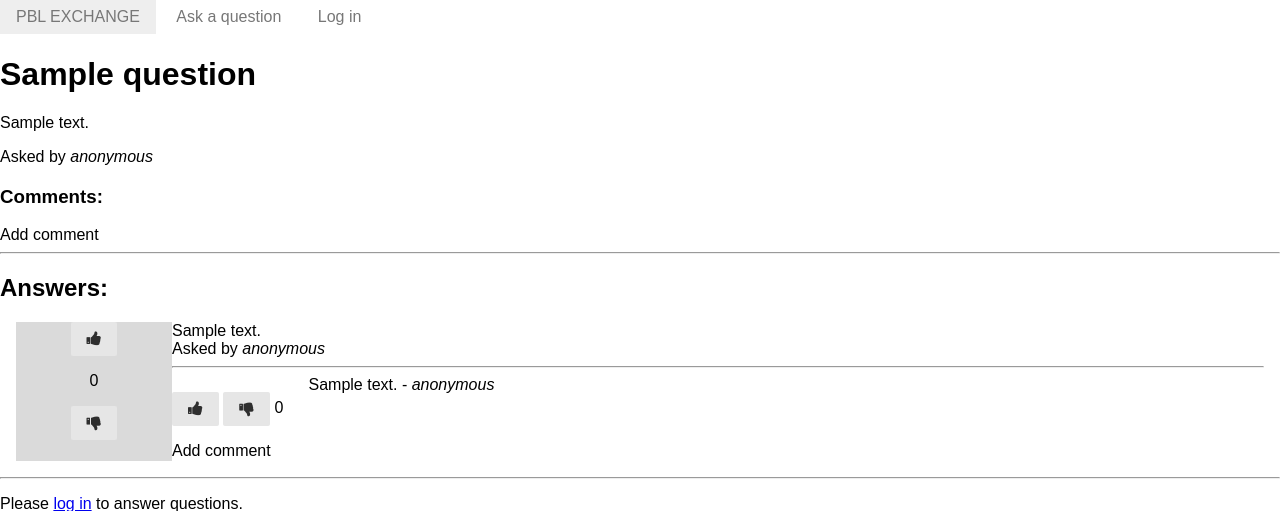
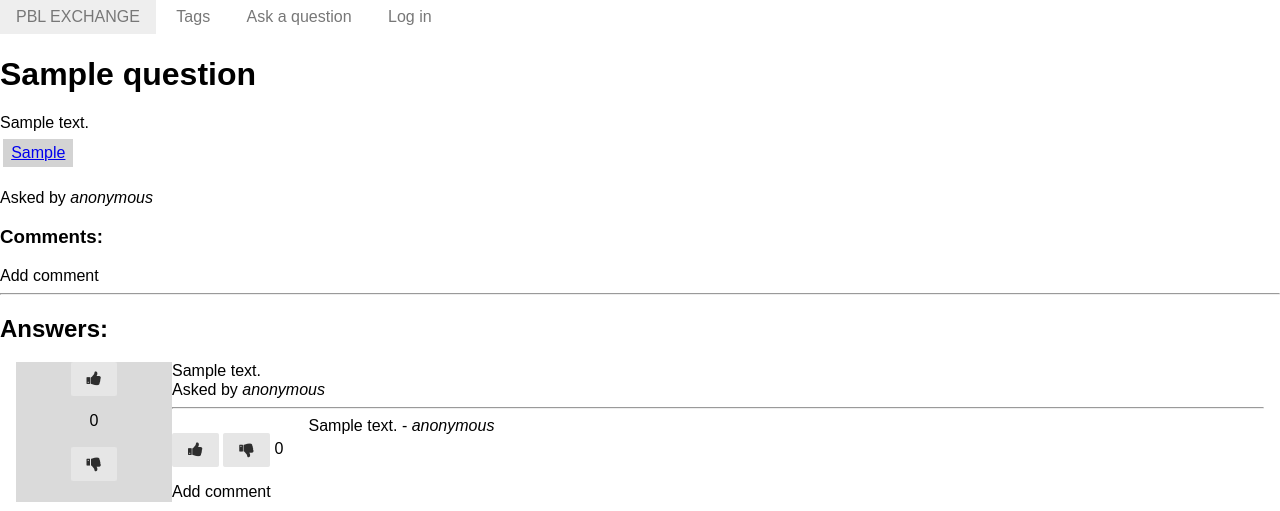
Before and after one commit to PBLExchange/PBLExchange, a Django app: page /questions/detail/1 in a window 1280 px wide. Shown: the top 511 px of the page. Run offline with Django 3.2, Linux system fonts and the light colour scheme; tables that the repository leaves empty hold one stand-in row (values such as "Sample post"); parts of the project's set-up code (start-up, migrations or seed data) failed here and were passed over; some libraries are stand-ins or nearby versions.

Commit message:
added tags field, and tags site, with tag sorted questions

```diff
--- a/pblexchange/static/pblexchange/css/base.css
+++ b/pblexchange/static/pblexchange/css/base.css
@@ -27,3 +27,10 @@
 .comment-form {
     display: none;
 }
+
+.tag {
+    background: lightgray;
+    padding: .3em .5em;
+    display: inline-block;
+    margin: .4em .2em;
+}
--- a/pblexchange/templates/pblexchange/base.html
+++ b/pblexchange/templates/pblexchange/base.html
@@ -17,6 +17,7 @@
 <div class="pure-menu pure-menu-horizontal">
     <a href="{% url 'home' %}" class="pure-menu-heading pure-menu-link">PBL Exchange</a>
     <ul class="pure-menu-list">
+        <li class="pure-menu-item"><a href="{% url 'questions:tags' %}" class="pure-menu-link">Tags</a></li>
         <li class="pure-menu-item"><a href="{% url 'questions:ask' %}" class="pure-menu-link">Ask a question</a></li>
         {% if user.is_authenticated %}
             <li class="pure-menu-item"><a href="{% url 'logout' %}" class="pure-menu-link">Log out</a></li>
--- a/questions/forms.py
+++ b/questions/forms.py
@@ -1,9 +1,13 @@
+import re
+
 from django import forms
-from .models import Question, Answer, Comment
+
+from .models import Question, Answer, Comment, Tag
 from ckeditor_uploader.widgets import CKEditorUploadingWidget
 
 
 class QuestionForm(forms.ModelForm):
+    tags = forms.CharField()
     prefix = 'question'
 
     class Meta:
@@ -14,6 +18,15 @@ class QuestionForm(forms.ModelForm):
             'anonymous',
             'tags',
         ]
+
+    def clean_tags(self):
+        # Removes all spaces in the string (tags cannot contain spaces), and splits on ','
+        tag_strings = re.sub('[\s+]', '', self.cleaned_data['tags']).lower().split(',')
+        tags = []
+        for t in tag_strings:
+            tag,_ = Tag.objects.get_or_create(tag=t)
+            tags.append(tag)
+        return tags
 
 
 class AnswerForm(forms.ModelForm):
--- a/questions/templates/questions/ask.html
+++ b/questions/templates/questions/ask.html
@@ -1,6 +1,7 @@
 {% extends base_template %}
 
 {% block content %}
+    <h1>Ask Question:</h1>
     <form action="{% url 'questions:submit' %}" method="post" class="pure-form pure-form-stacked">
         {% csrf_token %}
         {{ post_form.media }}
--- a/questions/templates/questions/detail.html
+++ b/questions/templates/questions/detail.html
@@ -6,6 +6,7 @@
     <div>
         {{ question.body|safe }}
     </div>
+    {% tag_list question %}
     <p>Asked by <i>{% display_name question %}</i>
     </p>
 
--- a/questions/templatetags/questions.py
+++ b/questions/templatetags/questions.py
@@ -31,6 +31,13 @@ def comment_list(question, answer=None):
     }
 
 
+@register.inclusion_tag('questions/tag_list.html')
+def tag_list(question):
+    return {
+        'tags': question.tags.all()
+    }
+
+
 @register.simple_tag
 def display_name(post):
     if post.anonymous:
--- a/questions/urls.py
+++ b/questions/urls.py
@@ -5,6 +5,8 @@
 
 urlpatterns = [
     url(r'^detail/(?P<question_id>[0-9]+)$', views.detail, name='detail'),
+    url(r'^tags$', views.tags, name='tags'),
+    url(r'^tags/(?P<tag_text>[a-zA-Z0-9_\-]+)$', views.tag, name='tag'),
     url(r'^ask', views.ask, name='ask'),
     url(r'^submit$', views.submit, name='submit'),
     url(r'^upvote/(?P<post_id>[0-9]+)$', views.vote, {'amount': 1}, name='upvote'),
--- a/questions/views.py
+++ b/questions/views.py
@@ -1,6 +1,6 @@
 from django.shortcuts import render, HttpResponseRedirect, Http404, reverse, get_object_or_404
 from questions.forms import QuestionForm, AnswerForm, CommentForm
-from questions.models import Question, Answer, QuestionVote
+from questions.models import Question, Answer, QuestionVote, Tag
 
 
 # Create your views here.
@@ -27,8 +27,8 @@ def ask(request, base_template='pblexchange/base.html', **kwargs):
 
 def submit(request, question_id=None, answer_id=None, form_type=QuestionForm, **kwargs):
     if request.method == 'POST' and request.user.is_authenticated():
-        post = form_type(request.POST)
-        post = post.save(commit=False)
+        post_form = form_type(request.POST)
+        post = post_form.save(commit=False)
         post.author = request.user
         is_question = True
         if question_id:
@@ -39,6 +39,7 @@ def submit(request, question_id=None, answer_id=None, form_type=QuestionForm, **
                 post.answer = answer
             is_question = False
         post.save()
+        post_form.save_m2m()  # needed to save many-to-many relations.
         if is_question:
             return HttpResponseRedirect(reverse('home'))
         else:
@@ -68,3 +69,19 @@ def vote(request, post_id, amount, post_type=Question, vote_type=QuestionVote, *
         return HttpResponseRedirect(reverse('home'))
     else:
         return HttpResponseRedirect(reverse('questions:detail', args=(post.question.pk,)))
+
+
+def tags(request, base_template='pblexchange/base.html', **kwargs):
+    return render(request, 'questions/tags.html', {
+        'base_template': base_template,
+        'tags': Tag.objects.all(),
+    })
+
+
+def tag(request, tag_text, base_template='pblexchange/base.html', **kwargs):
+    t = get_object_or_404(Tag, tag=tag_text)
+    return render(request, 'questions/list.html', {
+        'base_template': base_template,
+        'title': tag_text + ':',
+        'questions': t.question_set.all(),
+    })
--- a/templates/questions/question_list.html
+++ b/templates/questions/question_list.html
@@ -9,6 +9,7 @@
             </div>
             <div class="question-body pure-u-7-8">
                 <a href="{% url 'questions:detail' question.pk %}"><b>{{ question.title }}</b></a><br />
+                {% tag_list question %}
                 Asked by <i>{% display_name question %}</i>
             </div>
         </div>
--- /dev/null
+++ b/templates/questions/tag_list.html
@@ -0,0 +1,7 @@
+{% if tags %}
+    <div class="tags">
+    {% for tag in tags %}
+        <a href="{% url 'questions:tag' tag.tag %}" class="tag">{{ tag.tag }}</a>{% if not forloop.last %} {% endif %}
+    {% endfor %}
+    </div>
+{% endif %}
```
Also changed, not shown: questions/templates/questions/list.html (added, +7 -0 lines), questions/templates/questions/tags.html (added, +10 -0 lines).
